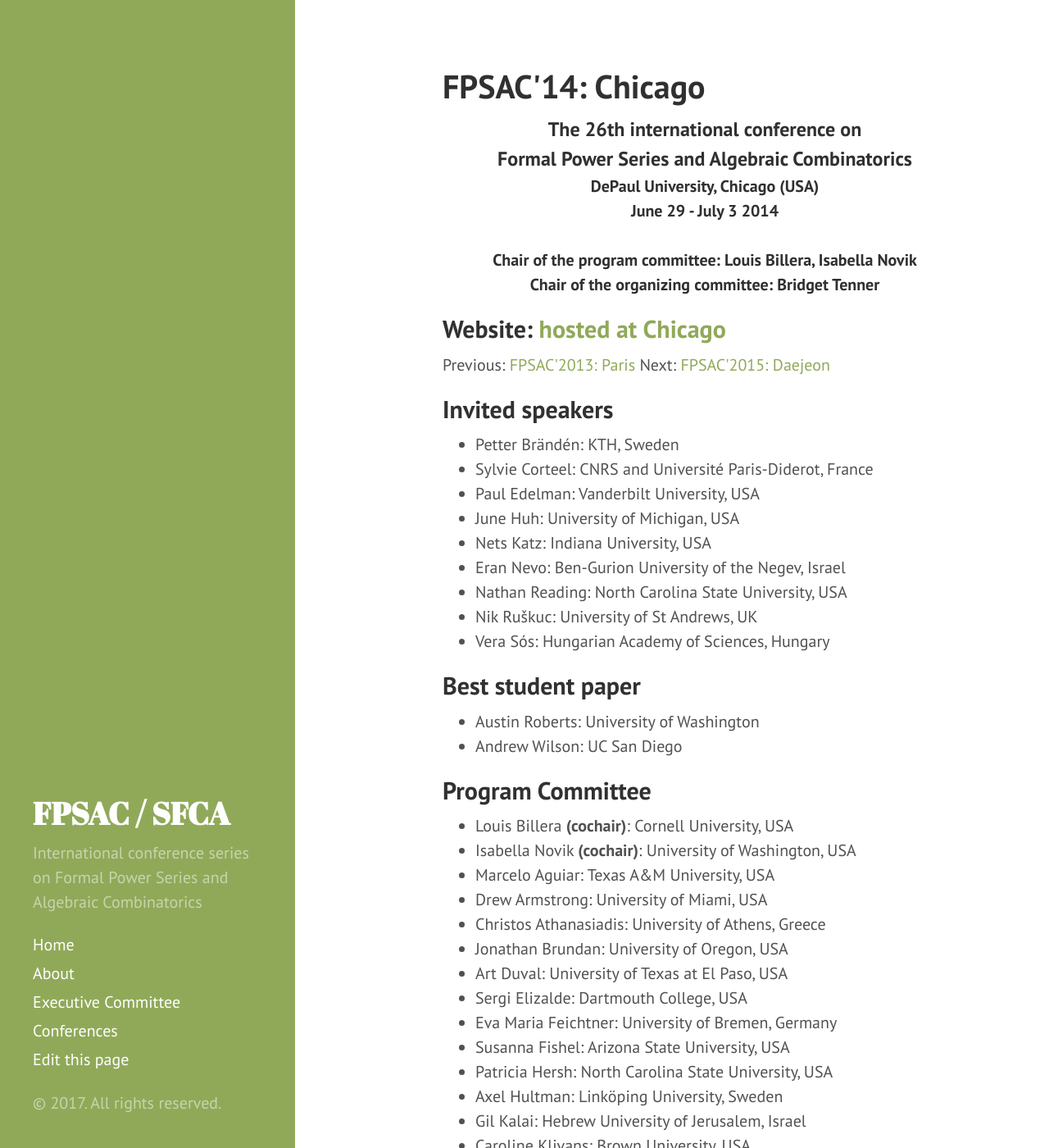
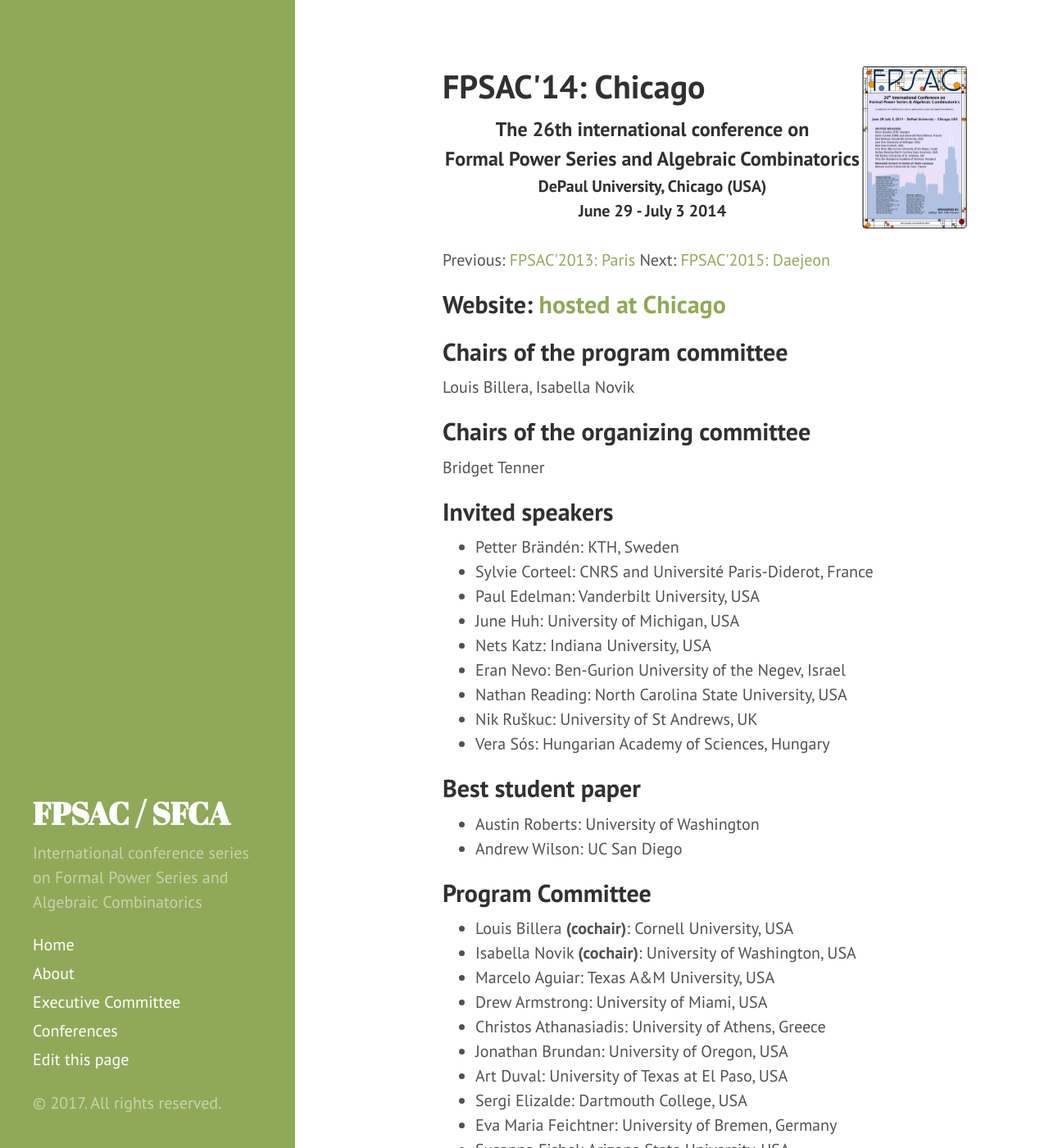
Before and after one commit to FPSAC/FPSAC.github.io, a Jekyll site: the page built from _confs/fpsac-2014.md, in a window 1280 px wide and 1400 px high. Shown: the whole window at 82% size. Built offline with Jekyll 4.4.1, drawn with Linux system fonts in a browser that asks for light colours.

Commit message:
Reformatted conference pages (show poster if available, shorter header, ...)

```diff
--- a/_confs/fpsac-2014.md
+++ b/_confs/fpsac-2014.md
@@ -7,6 +7,8 @@
 country: USA
 dates: June 29 - July 3
 site: https://sites.google.com/site/fpsac2014/
+icon: poster-2014.jpg
+
 best_student_paper:
 - name: Austin Roberts
   affiliation: University of Washington
--- a/_layouts/conf.html
+++ b/_layouts/conf.html
@@ -3,6 +3,12 @@
 ---
 
 <div class="page">
+
+  {% if page.icon %}
+    <a href="{{ page.site }}">
+      <img class="sideicon" src="{{site.baseurl}}/public/thumbnails/{{page.icon}}" alt="icon">
+    </a>
+  {% endif %}
 
   <h1 class="page-title">FPSAC'{% if page.year >= 2000 and page.year < 2010 %}0{{page.year | modulo:10}}{% else %}{{page.year | modulo:100}}{% endif %}: {{ page.town }}</h1>
 
@@ -15,21 +21,21 @@
       {%if page.institution %}{{ page.institution }}, {% endif %}
       {{ page.town }} ({{page.country}})<br>
       {{ page.dates }} {{page.year}}<br><br>
-
-      {% comment %}
-        The following are on a single line just to avoid a space before
-        the comma separating the names
-      {% endcomment %}
-
-      Chair of the program committee:
-      {% assign first = true %}
-      {% for person in page.program_committee %}{% if person.role == 'chair' or person.role == 'cochair' %}{% unless first %}, {% endunless %}{{ person.name }}{% assign first = false %}{% endif %}{% endfor %}<br>
-
-      Chair of the organizing committee:
-      {% assign first = true %}
-      {% for person in page.organizing_committee %}{% if person.role == 'chair' or person.role == 'cochair' %}{% unless first %}, {% endunless %}{{ person.name }}{% assign first = false %}{% endif %}{% endfor %}<br>
     </strong>
   </center>
+
+  {% comment %} Previous / Next FPSAC {% endcomment %}
+  {% for conf in site.confs %}
+    {% assign diff = conf.year | minus: page.year %}
+    {% if diff == -1 or diff == 1 %}
+      {%if diff == -1 %}
+        Previous:
+      {% else %}
+        Next:
+      {% endif %}
+      <a href="{{ conf.url }}">FPSAC'{{ conf.year }}: {{conf.town}}</a>
+    {% endif %}
+  {% endfor %}
 
   {%if page.site %}
   <h2>Website: {%if page.site %}
@@ -46,18 +52,13 @@
   <h2><a href="{{ page.proceedings }}">Proceedings</a></h2>
   {% endif %}
 
-  {% comment %} Previous / Next FPSAC {% endcomment %}
-  {% for conf in site.confs %}
-    {% assign diff = conf.year | minus: page.year %}
-    {% if diff == -1 or diff == 1 %}
-      {%if diff == -1 %}
-        Previous:
-      {% else %}
-        Next:
-      {% endif %}
-      <a href="{{ conf.url }}">FPSAC'{{ conf.year }}: {{conf.town}}</a>
-    {% endif %}
-  {% endfor %}
+  <h2>Chairs of the program committee</h2>
+
+  {% include chair_list.html persons=page.program_committee %}
+
+  <h2>Chairs of the organizing committee</h2>
+
+  {% include chair_list.html persons=page.organizing_committee %}
 
   <h2>Invited speakers</h2>
 
--- /dev/null
+++ b/public/css/main.css
@@ -0,0 +1,9 @@
+img.sideicon {
+  float: right;
+  width: 20%;
+}
+
+body {
+    margin: 0;
+    padding: 0;
+}
```
Also changed, not shown: _confs/fpsac-2015.md (+2 -0 lines), _confs/fpsac-2016.md (+2 -0 lines), _confs/fpsac-2017.md (+1 -0 lines), _includes/chair_list.html (added, +7 -0 lines), public/poster-2017.jpg (added), public/thumbnails/poster-2014.jpg (added), public/thumbnails/poster-2015.jpg (added), public/thumbnails/poster-2016.jpg (added), public/thumbnails/poster-2017.jpg (added), 4 other files.
